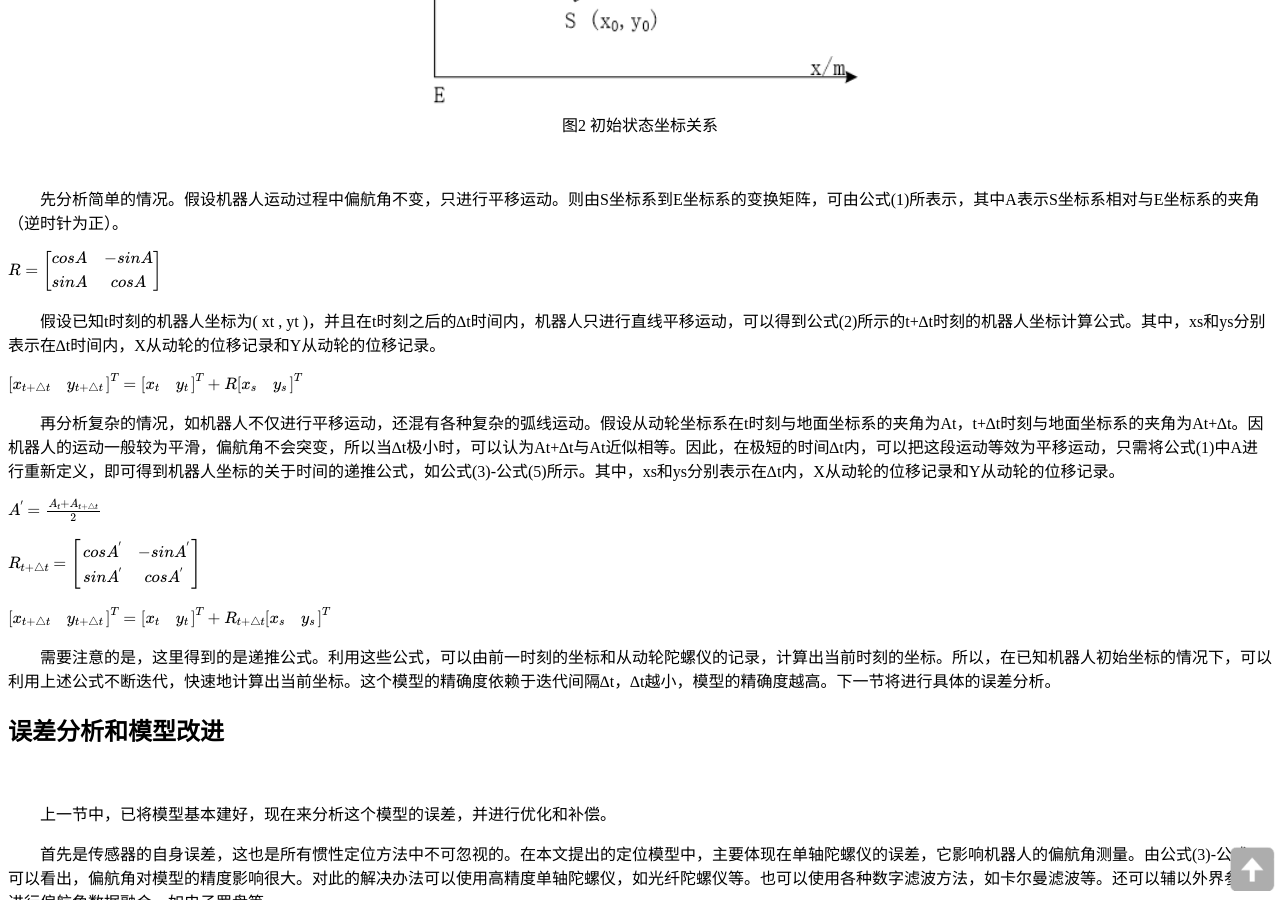
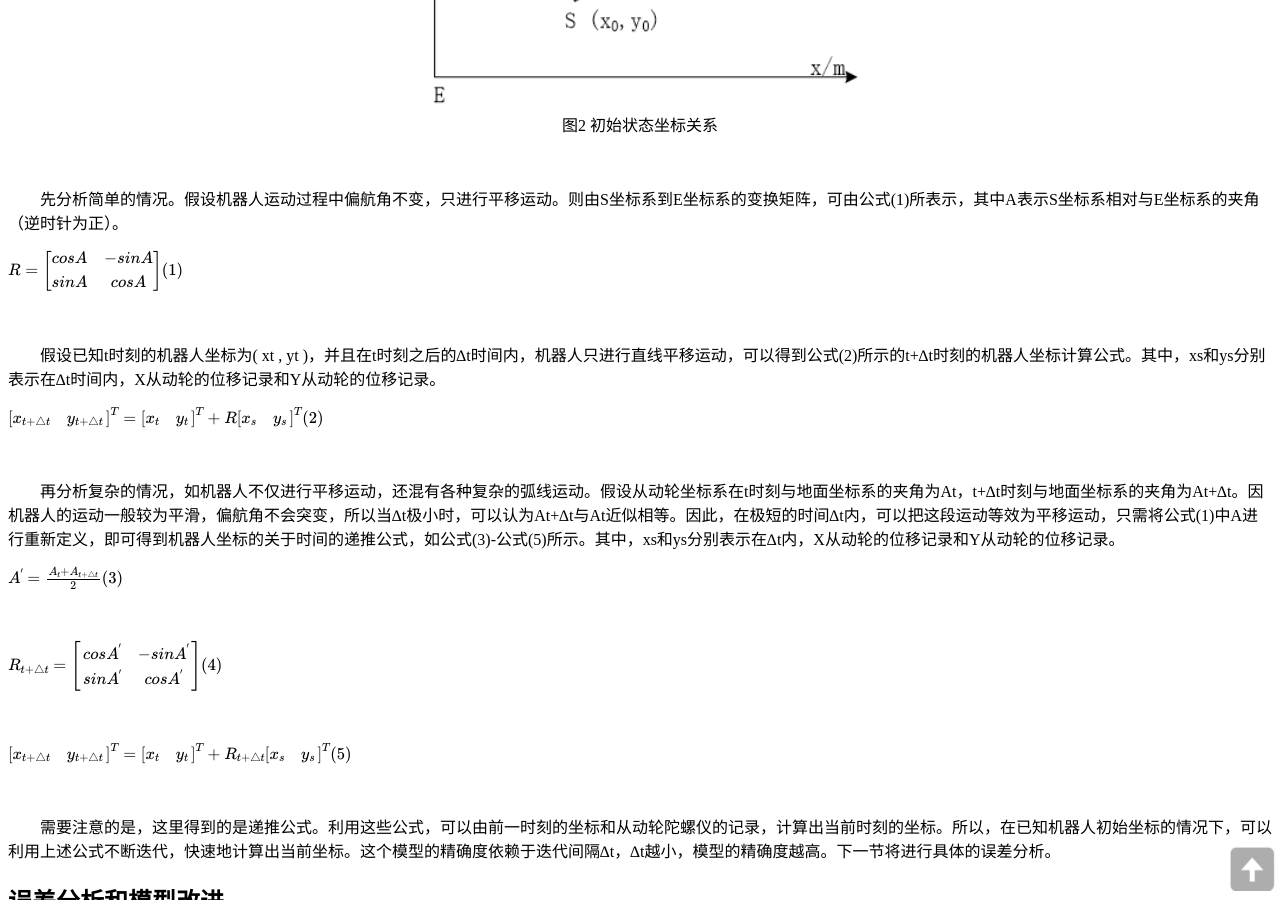
Before and after one commit to RCSTech/RCSTech.github.io, a Jekyll site: the page built from _posts/2013-12-30-gyro-GPS.md, in a window 1280 px wide and 900 px high, scrolled down 1150 px. Built offline with Jekyll 4.4.1, drawn with Linux system fonts in a browser that asks for light colours; nearby versions of some CDN libraries; formulas are drawn with MathJax 3; comment, search, counter and statistics services are not loaded; a style sheet for code colours, icons or effects is not loaded.

Commit message:
不行啊，还是改回去了

```diff
--- a/_includes/themes/insulator/default.html
+++ b/_includes/themes/insulator/default.html
@@ -83,7 +83,7 @@
         MathJax.Hub.Config({
           TeX:{equationNumbers:{autoNumber:"AMS"}},
           tex2jax: {
-            inlineMath: [ '$$','$$' ],
+            inlineMath: [ ['$','$'], ["\\(","\\)"] ],
             processEscapes: true
           }
         });
--- a/_posts/2013-12-30-gyro-GPS.md
+++ b/_posts/2013-12-30-gyro-GPS.md
@@ -42,61 +42,61 @@
 
 　　先分析简单的情况。假设机器人运动过程中偏航角不变，只进行平移运动。则由S坐标系到E坐标系的变换矩阵，可由公式(1)所表示，其中A表示S坐标系相对与E坐标系的夹角（逆时针为正）。
 
-$$
-R=\left[
-\begin{array}{cc}
-cosA & -sinA \\
+<div>
+<script type="math/tex">
+R=\begin{bmatrix}
+cosA & -sinA\\
 sinA & cosA
-\end{array}
-\right]
-$$
+\end{bmatrix} (1)
+</script>
+</div>
 <br>
 
 　　假设已知t时刻的机器人坐标为( xt , yt )，并且在t时刻之后的∆t时间内，机器人只进行直线平移运动，可以得到公式(2)所示的t+∆t时刻的机器人坐标计算公式。其中，xs和ys分别表示在∆t时间内，X从动轮的位移记录和Y从动轮的位移记录。
 
-$$
-\left[
-\begin{array}{cc}
+<div>
+<script type="math/tex">
+\begin{bmatrix}
 x_{t+\bigtriangleup t} & y_{t+\bigtriangleup t}
-\end{array}
-\right]^{T} = \left[
-\begin{array}{cc}
+\end{bmatrix}^{T} = \begin{bmatrix}
 x_{t} & y_{t}
-\end{array}
-\right]^{T} + R\left[
-\begin{array}{cc}
+\end{bmatrix}^{T} + R\begin{bmatrix}
 x_{s} & y_{s}
-\end{array}
-\right]^{T}
-$$
+\end{bmatrix}^{T} (2)
+</script>
+</div>
 <br>
 
 　　再分析复杂的情况，如机器人不仅进行平移运动，还混有各种复杂的弧线运动。假设从动轮坐标系在t时刻与地面坐标系的夹角为At，t+∆t时刻与地面坐标系的夹角为At+∆t。因机器人的运动一般较为平滑，偏航角不会突变，所以当∆t极小时，可以认为At+∆t与At近似相等。因此，在极短的时间∆t内，可以把这段运动等效为平移运动，只需将公式(1)中A进行重新定义，即可得到机器人坐标的关于时间的递推公式，如公式(3)-公式(5)所示。其中，xs和ys分别表示在∆t内，X从动轮的位移记录和Y从动轮的位移记录。
 
-
-
-$$
-A^{'}=\frac{A_{t}+A_{t+\bigtriangleup t}}{2}
-$$
+<div>
+<script type="math/tex">
+A^{'}=\frac{A_{t}+A_{t+\bigtriangleup t}}{2} (3)
+</script>
+</div>
 <br>
 
-$$
+<div>
+<script type="math/tex">
 R_{t+\bigtriangleup t}=\begin{bmatrix}
 cosA^{'} & -sinA^{'}\\
 sinA^{'} & cosA^{'}
-\end{bmatrix}
-$$
+\end{bmatrix} (4)
+</script>
+</div>
 <br>
 
-$$
+<div>
+<script type="math/tex">
 \begin{bmatrix}
 x_{t+\bigtriangleup t} & y_{t+\bigtriangleup t}
 \end{bmatrix}^{T} = \begin{bmatrix}
 x_{t} & y_{t}
 \end{bmatrix}^{T} + R_{t+\bigtriangleup t}\begin{bmatrix}
 x_{s} & y_{s}
-\end{bmatrix}^{T}
-$$
+\end{bmatrix}^{T} (5)
+</script>
+</div>
 <br>
 
 　　需要注意的是，这里得到的是递推公式。利用这些公式，可以由前一时刻的坐标和从动轮陀螺仪的记录，计算出当前时刻的坐标。所以，在已知机器人初始坐标的情况下，可以利用上述公式不断迭代，快速地计算出当前坐标。这个模型的精确度依赖于迭代间隔∆t，∆t越小，模型的精确度越高。下一节将进行具体的误差分析。
```
